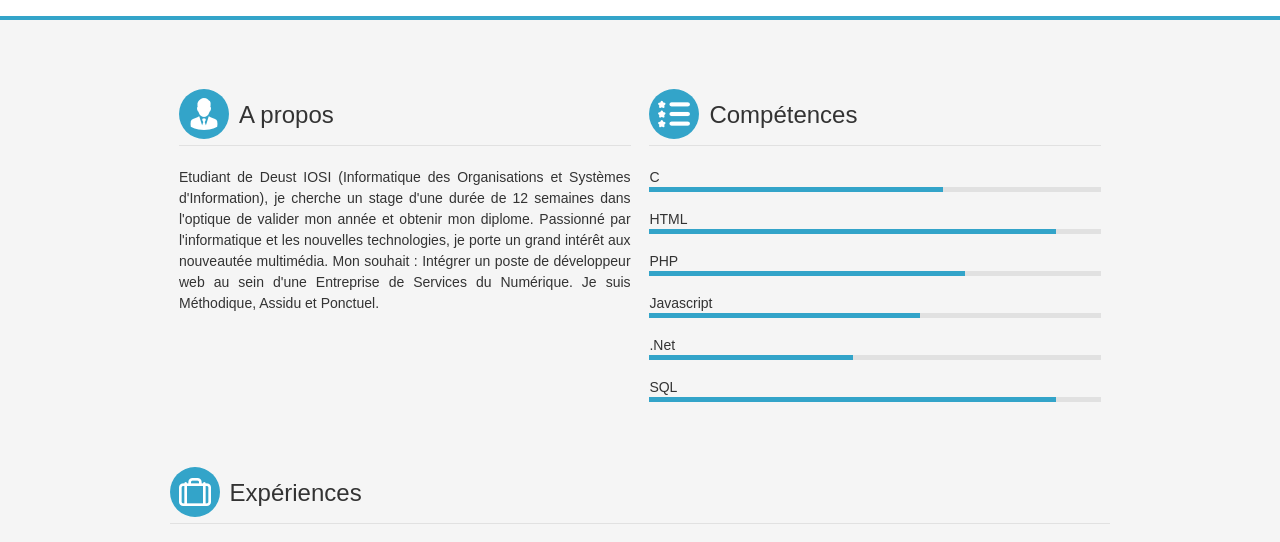
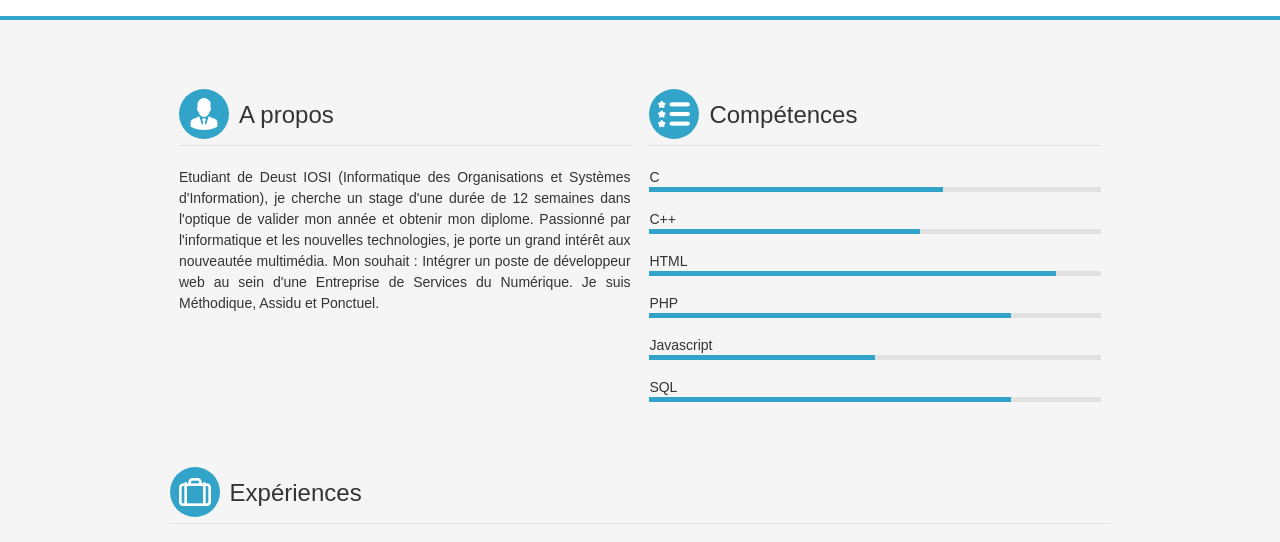
Before and after one commit to Jeffyshewan/Jeffyshewan.github.io, a plain HTML site: page index.html in a window 1280 px wide. Shown: the part 211-753 px from the top of the page. Drawn offline with Linux system fonts and the light colour scheme; a web font is replaced by a local one.

Commit message:
Merge branch 'develop'

```diff
--- a/index.html
+++ b/index.html
@@ -67,11 +67,11 @@
 				<h3>Compétences</h3>
 				<ul class="barres">
 					<li data-skills="65">C<span style="width: 0%;"></span></li>
+					<li data-skills="60">C++<span style="width: 0%;"></span></li>
 					<li data-skills="90">HTML<span style="width: 0%;"></span></li>
-					<li data-skills="70">PHP<span style="width: 0%;"></span></li>
-					<li data-skills="60">Javascript<span style="width: 0%;"></span></li>
-					<li data-skills="45">.Net<span style="width: 0%;"></span></li>
-					<li data-skills="90">SQL<span style="width: 0%;"></span></li>
+					<li data-skills="80">PHP<span style="width: 0%;"></span></li>
+					<li data-skills="50">Javascript<span style="width: 0%;"></span></li>
+					<li data-skills="80">SQL<span style="width: 0%;"></span></li>
 				</ul>
 			</div>
 		</div>
```
